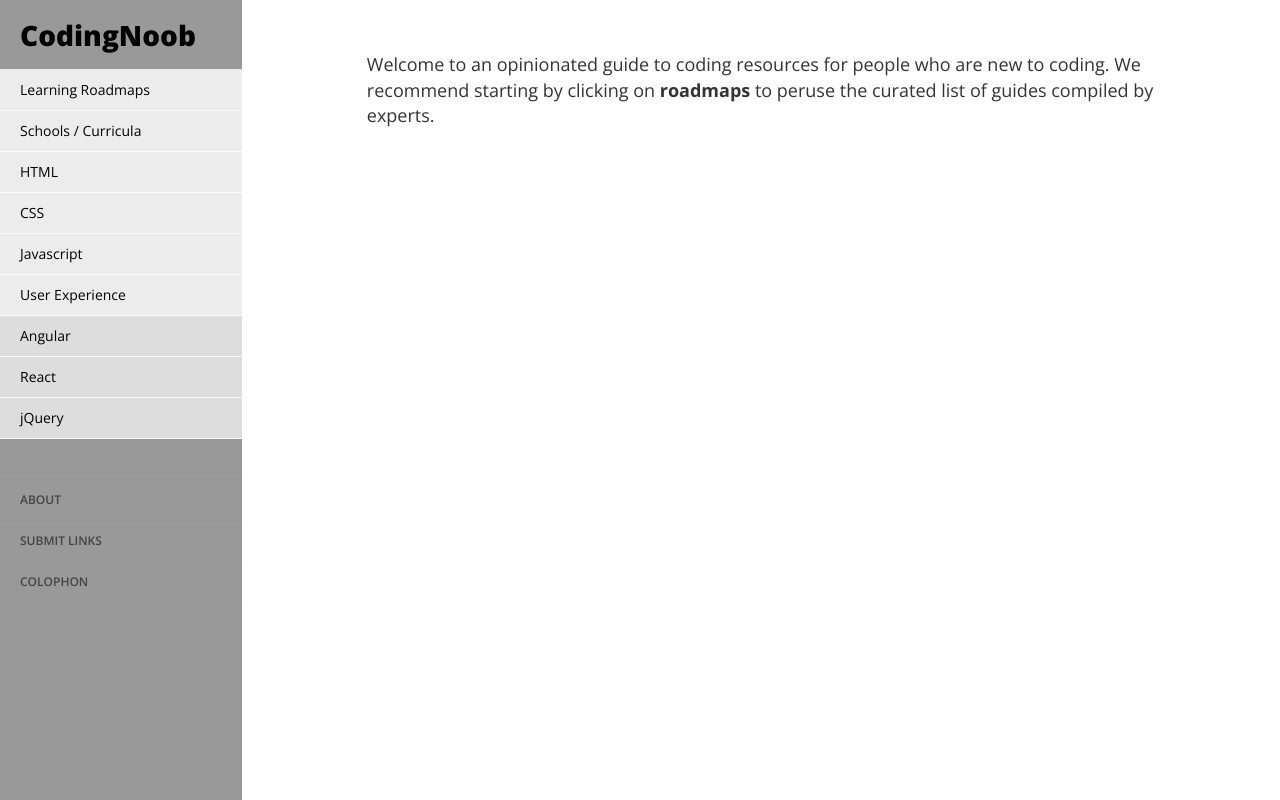
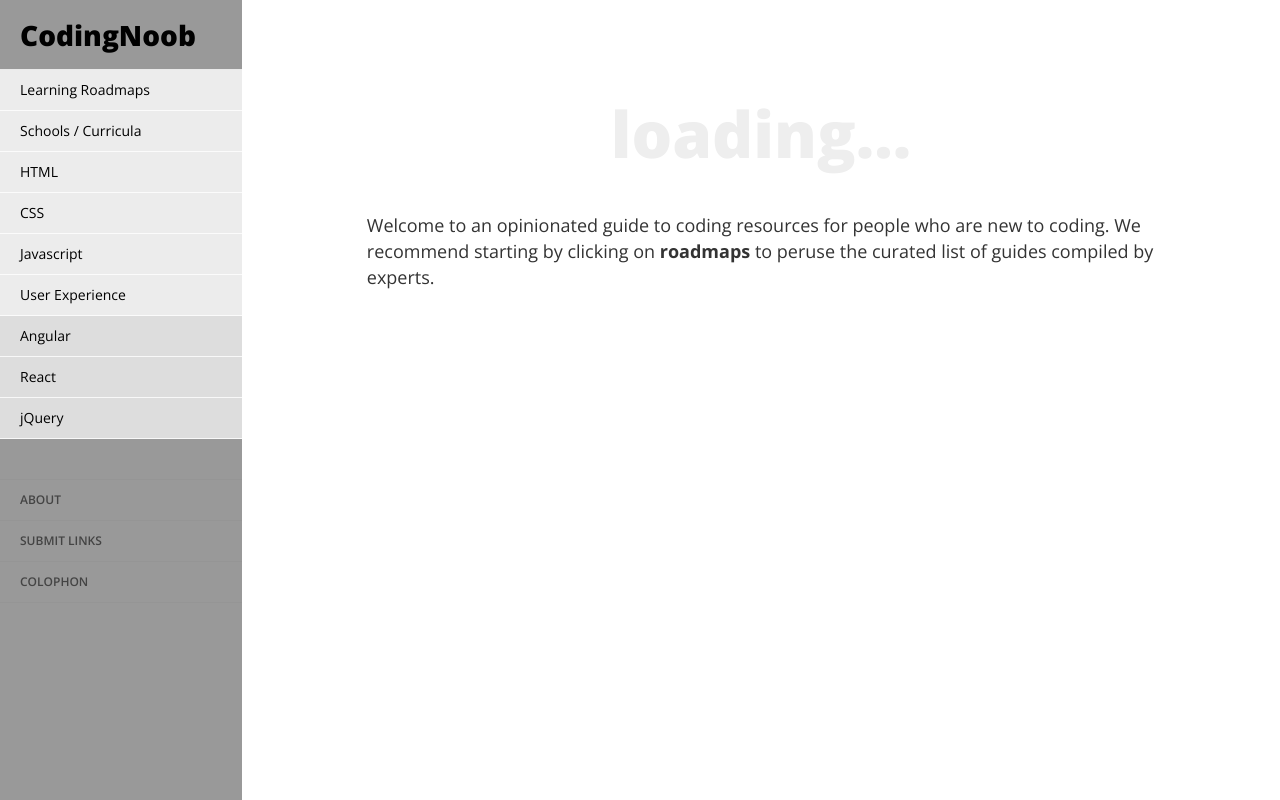
Before and after one commit to mattphoto/codingNoob, a website: page public/main.html in a window 1280 px wide. Drawn offline with nearby package versions, Linux system fonts and the light colour scheme; some packages are replaced by stand-ins of ours.

Commit message:
add loading... screen

```diff
--- a/public/css/style.css
+++ b/public/css/style.css
@@ -157,6 +157,19 @@ ul li a.logo-title {
   font-size: 16px;
   margin-top: 14px;
 }
+
+.loading-screen {
+  font-weight: 800;
+  font-size: 64px;
+  color: #eee;
+  margin-top: 60px;
+  text-align: center;
+
+}
+
+
+
+/*********** MEDIA QUERIES  ***********/
 
 @media(min-width:768px) {
   #wrapper {
--- a/public/main.html
+++ b/public/main.html
@@ -26,6 +26,13 @@
       </div>
     </div>
     <div id="page-content-wrapper">
+      <div ng-if="true">
+
+        <p class="loading-screen">
+          loading...
+        </p>
+
+      </div>
       <div ng-view></div>
     </div>
   </div><!-- /#wrapper -->
```
